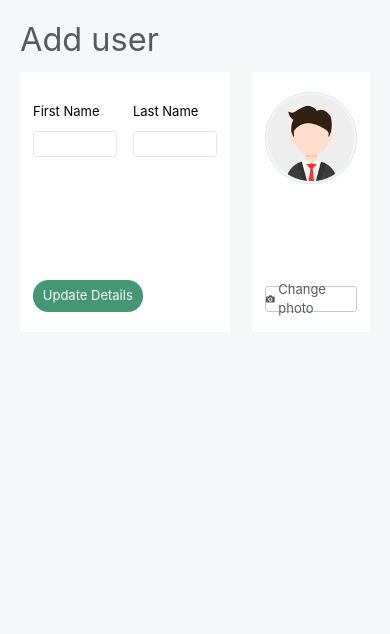
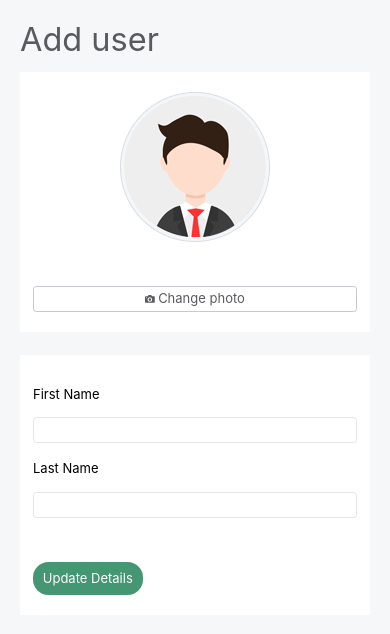
Before and after one commit to Takor0/RecruitmentTask, a Vue app: page /users/1 in a window 390 px wide. Shown: the top 634 px of the page. Built offline with nearby package versions, Linux system fonts and the light colour scheme; no server answers.

Commit message:
tweaked mobile display

```diff
--- a/src/components/InputComponent.vue
+++ b/src/components/InputComponent.vue
@@ -1,10 +1,10 @@
 <template>
-  <div class="input-component">
+  <div class="input-component flex flex-col">
     <label v-if="label">
       {{ label }}
     </label>
     <div
-      class="relative mt-3 input-wrapper rounded px-3 flex items-center flex-row h-8"
+      class="relative input-wrapper rounded px-3 flex items-center flex-row h-8"
       :class="computedClasses"
     >
       <input
@@ -57,6 +57,7 @@ const computedClasses = computed(() => {
 @use "@/styles/variables" as *;
 
 .input-component {
+  gap: 1rem;
 
   input:active, input:focus {
     outline: none;
--- a/src/views/UserView.vue
+++ b/src/views/UserView.vue
@@ -4,7 +4,8 @@
       Add user
     </h1>
     <div class="flex flex-row-reverse flex-wrap gap-7">
-      <div class="flex flex-column flex-1 bg-white flex-wrap justify-around default-container">
+      <div
+        class="flex flex-column flex-1 bg-white flex-wrap justify-around default-container right-content">
         <div v-if="avatar">
           <img :src="avatar" alt="User Avatar" class="rounded-full" />
         </div>
@@ -21,7 +22,7 @@
         </InputFileComponent>
       </div>
       <div class="flex-2 bg-white default-container flex gap-5 flex-col">
-        <div class="flex gap-5 mt-3">
+        <div class="flex gap-5 mt-3 flex-row user-details">
           <InputComponent
             class="w-full"
             label="First Name"
@@ -103,5 +104,15 @@ async function handleSave() {
   .default-container {
     min-height: 20rem;
   }
+
+  @media (max-width: 576px) {
+    .right-content {
+      flex-basis: 100%;
+    }
+    .user-details {
+      flex-wrap: wrap;
+    }
+  }
+
 }
 </style>
--- a/src/views/UsersView.vue
+++ b/src/views/UsersView.vue
@@ -4,7 +4,7 @@
       User list
     </h1>
     <div class="bg-white default-container">
-      <div class="flex flex-row justify-between">
+      <div class="flex flex-row justify-between items-center gap-3">
         <InputComponent
           is-filter
           class="search-input"
```
